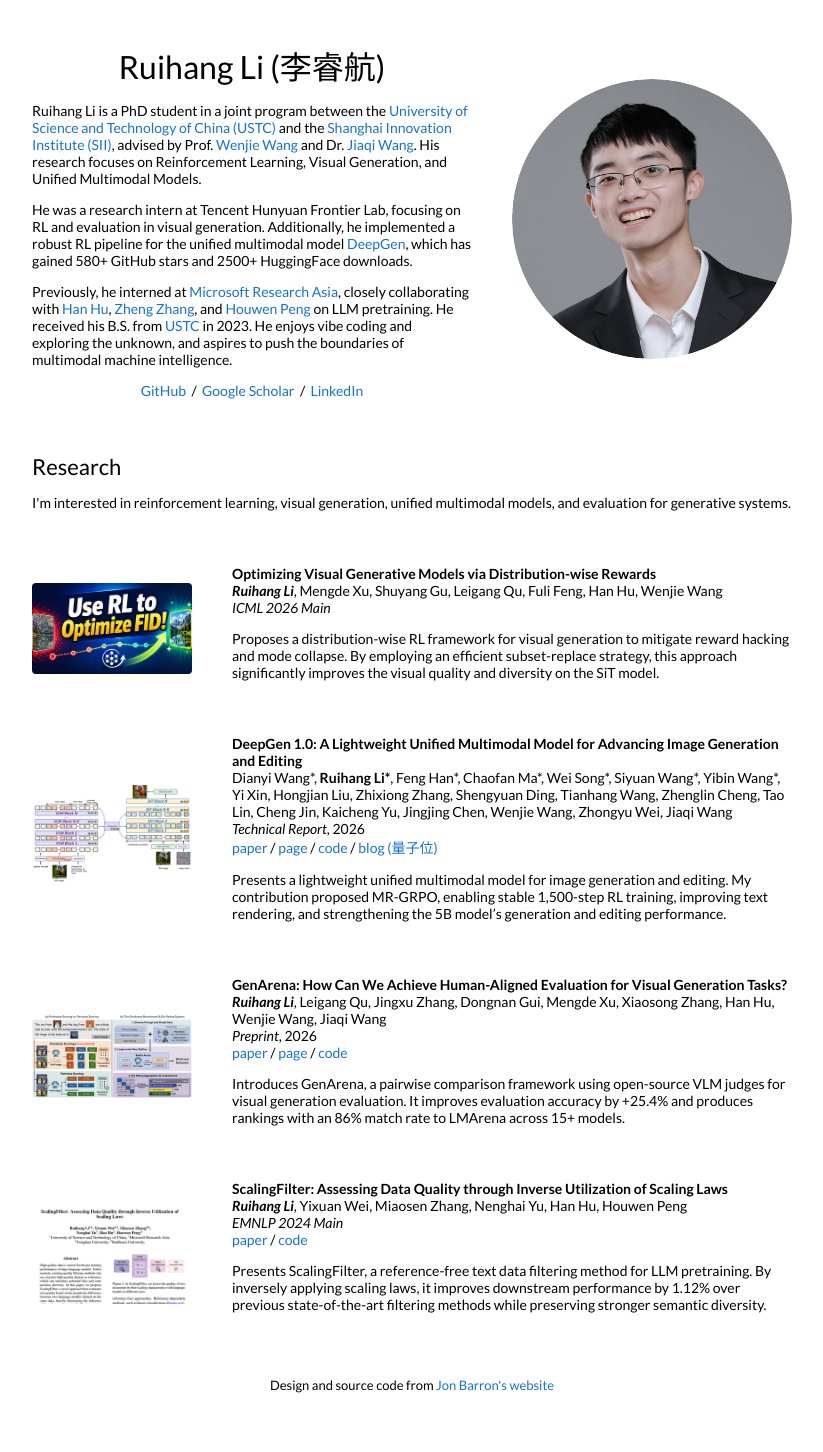
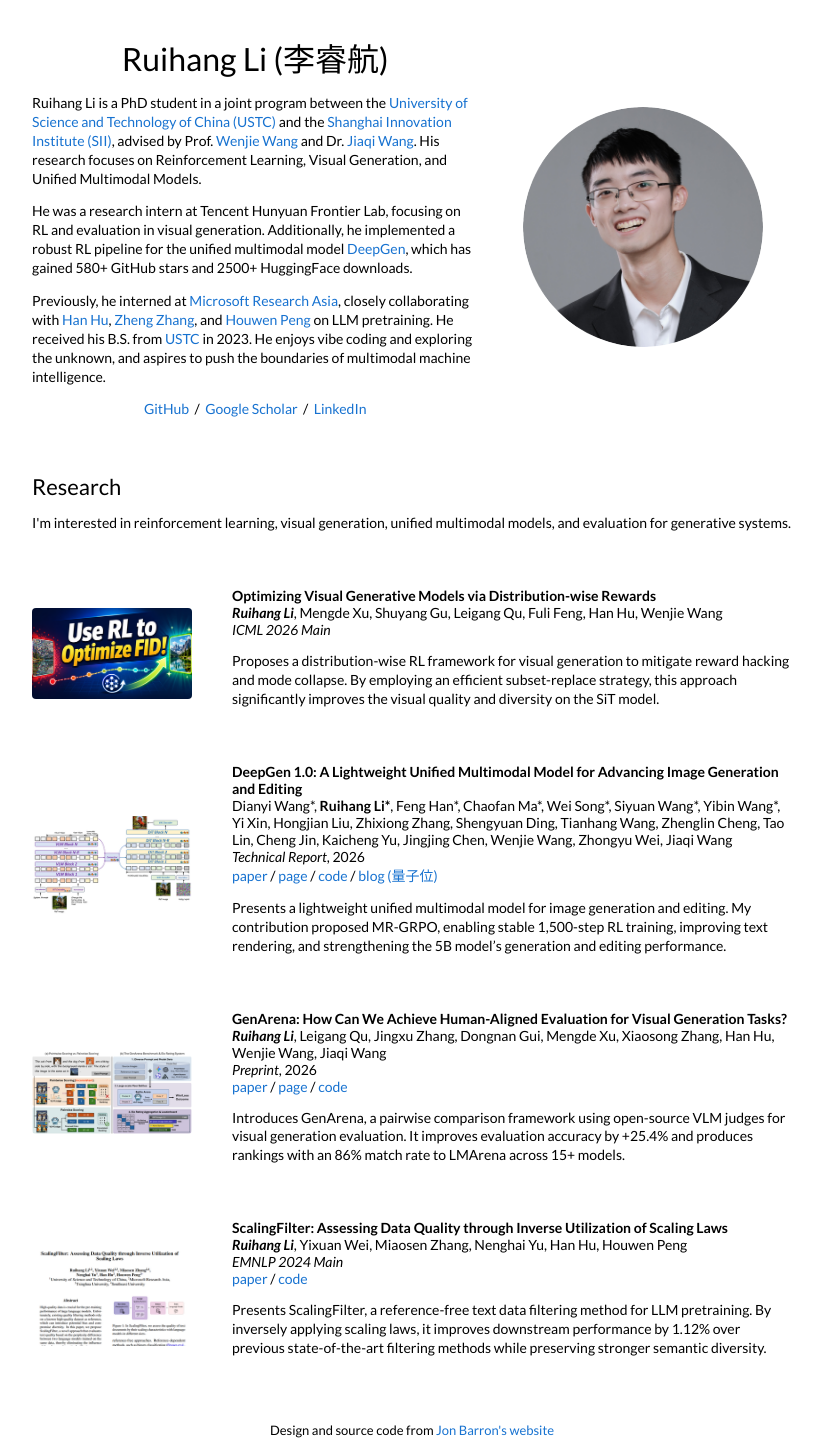
Before and after one commit to ruihanglix/ruihanglix.github.io, a Jekyll site: the page built from index.html, in a window 1280 px wide. Shown: the whole page, without its empty margins (228-1051 px from the left). Built offline with Jekyll 4.4.1, drawn with Linux system fonts in a browser that asks for light colours; before the commit the page ends 1414 px from its top, so only the background shows below that.

Commit message:
Improve responsive site layout

```diff
--- a/_layouts/default.html
+++ b/_layouts/default.html
@@ -28,12 +28,11 @@
 </head>
 
 <body>
-  <table style="width:100%;max-width:800px;border:0px;border-spacing:0px;border-collapse:separate;margin-right:auto;margin-left:auto;">
+  <table class="page-shell" style="width:100%;max-width:800px;border:0px;border-spacing:0px;border-collapse:separate;margin-right:auto;margin-left:auto;">
     <tr style="padding:0px">
       <td style="padding:0px">
-        <table style="width:100%;border:0px;border-spacing:0px;border-collapse:separate;margin-right:auto;margin-left:auto;">
-          <tr style="padding:0px">
-            <td style="padding:2.5%;width:60%;vertical-align:middle">
+        <section class="profile-header">
+          <div class="profile-copy">
               <h1>
                 {{ site.name }}
               </h1>
@@ -45,17 +44,16 @@
               <p>
                 Previously, he interned at <a href="https://www.microsoft.com/en-us/research/group/visual-computing/">Microsoft Research Asia</a>, closely collaborating with <a href="https://scholar.google.com/citations?user=Jkss014AAAAJ">Han Hu</a>, <a href="https://scholar.google.com/citations?user=nZ_PVbsAAAAJ">Zheng Zhang</a>, and <a href="https://scholar.google.com/citations?user=UYlhQS8AAAAJ">Houwen Peng</a> on LLM pretraining. He received his B.S. from <a href="https://en.ustc.edu.cn/">USTC</a> in 2023. He enjoys vibe coding and exploring the unknown, and aspires to push the boundaries of multimodal machine intelligence.
               </p>
-              <p style="text-align:center">
+              <p class="profile-links">
                 <a href="https://github.com/{{ site.footer-links.github }}">GitHub</a> &nbsp;/&nbsp;
                 <a href="{{ site.google_scholar }}">Google Scholar</a> &nbsp;/&nbsp;
                 <a href="https://{{ site.footer-links.linkedin }}">LinkedIn</a>
               </p>
-            </td>
-            <td style="padding:2.5%;width:40%;max-width:40%">
-              <img style="width:100%;max-width:100%;border-radius:50%" alt="profile photo" src="{{ site.baseurl }}/{{ site.avatar }}">
-            </td>
-          </tr>
-        </table>
+          </div>
+          <div class="profile-photo-wrap">
+            <img class="profile-photo" alt="profile photo" src="{{ site.baseurl }}/{{ site.avatar }}">
+          </div>
+        </section>
 
         <table style="width:100%;border:0px;border-spacing:0px;border-collapse:separate;margin-right:auto;margin-left:auto;">
           <tr>
@@ -67,20 +65,20 @@
             </td>
           </tr>
         </table>
-        <table style="width:100%;border:0px;border-spacing:0px;border-collapse:separate;margin-right:auto;margin-left:auto;">
+        <table class="research-list" style="width:100%;border:0px;border-spacing:0px;border-collapse:separate;margin-right:auto;margin-left:auto;">
 
           {% for post in site.posts %}
           {% for cat in post.categories %}
           {% if cat == 'research' %}
-          <tr>
-            <td style="padding:2.5%;width:25%;vertical-align:middle;min-width:120px">
+          <tr class="research-item">
+            <td class="research-image-cell" style="padding:2.5%;width:25%;vertical-align:middle;min-width:120px">
               {% if post.image %}
               <img class="project-image" src="{{ site.baseurl }}/tn{{post.image}}" alt="project image" />
               {% else %}
               <div class="project-placeholder">{{ post.thumbnail_label | default: post.title }}</div>
               {% endif %}
             </td>
-            <td style="padding:2.5%;width:75%;vertical-align:middle">
+            <td class="research-copy-cell" style="padding:2.5%;width:75%;vertical-align:middle">
               <h3>{{post.title}}</h3>
               <br>
               {{post.authors}}
--- a/style.scss
+++ b/style.scss
@@ -23,6 +23,16 @@ a:hover {
   text-decoration: none;
 }
 
+*,
+*::before,
+*::after {
+  box-sizing: border-box;
+}
+
+body {
+  margin: 0;
+}
+
 body,
 td,
 th,
@@ -32,6 +42,10 @@ a {
   font-family: 'Lato', Verdana, Helvetica, sans-serif;
   font-size: 14px;
   font-display: auto;
+}
+
+p {
+  line-height: 1.35;
 }
 
 strong {
@@ -72,6 +86,38 @@ h1 {
   margin-left: 0px;
   margin-right: 0px;
 
+}
+
+.page-shell {
+  box-sizing: border-box;
+}
+
+.profile-header {
+  display: grid;
+  grid-template-columns: minmax(0, 3fr) minmax(180px, 2fr);
+  align-items: center;
+  column-gap: 16px;
+  padding: 2.5%;
+}
+
+.profile-copy {
+  min-width: 0;
+}
+
+.profile-photo-wrap {
+  text-align: center;
+}
+
+.profile-photo {
+  display: block;
+  width: min(100%, 240px);
+  max-width: 100%;
+  margin: 0 auto;
+  border-radius: 50%;
+}
+
+.profile-links {
+  text-align: center;
 }
 
 .one {
@@ -123,6 +169,79 @@ span.highlight {
   line-height: 1.25;
 }
 
+@media screen and (max-width: 640px) {
+  .page-shell {
+    max-width: 100% !important;
+    padding: 0 18px;
+  }
+
+  .profile-header {
+    grid-template-columns: 1fr;
+    gap: 12px;
+    padding: 22px 0 8px;
+  }
+
+  .profile-photo-wrap {
+    order: -1;
+  }
+
+  .profile-photo {
+    width: 136px;
+  }
+
+  .profile-copy p {
+    margin: 0 0 14px;
+  }
+
+  .profile-links {
+    margin-top: 18px !important;
+    line-height: 1.35;
+  }
+
+  h1 {
+    font-size: 28px;
+    line-height: 1.18;
+    margin-block-start: 8px;
+    margin-block-end: 16px;
+  }
+
+  .research-list,
+  .research-list tbody,
+  .research-item,
+  .research-image-cell,
+  .research-copy-cell {
+    display: block;
+    width: 100% !important;
+  }
+
+  .research-image-cell {
+    min-width: 0 !important;
+    padding: 16px 0 10px !important;
+  }
+
+  .research-copy-cell {
+    padding: 0 0 18px !important;
+  }
+
+  .research-image-cell .project-image,
+  .research-image-cell .project-placeholder {
+    display: block;
+    width: 100%;
+    max-width: 260px;
+    margin: 0 auto;
+  }
+}
+
+@media screen and (max-width: 380px) {
+  .page-shell {
+    padding: 0 14px;
+  }
+
+  h1 {
+    font-size: 26px;
+  }
+}
+
 // Settled on moving the import of syntax highlighting to the bottom of the CSS
 // ... Otherwise it really bloats up the top of the CSS file and makes it difficult to find the start
 //@import "highlights";
```
